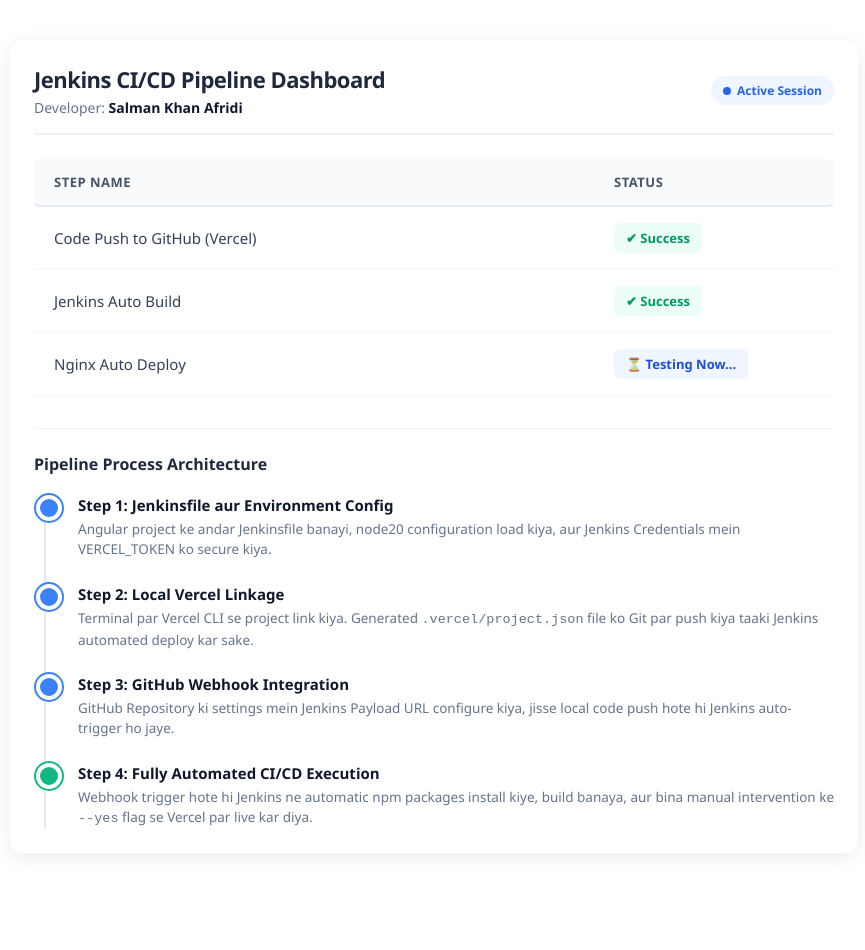
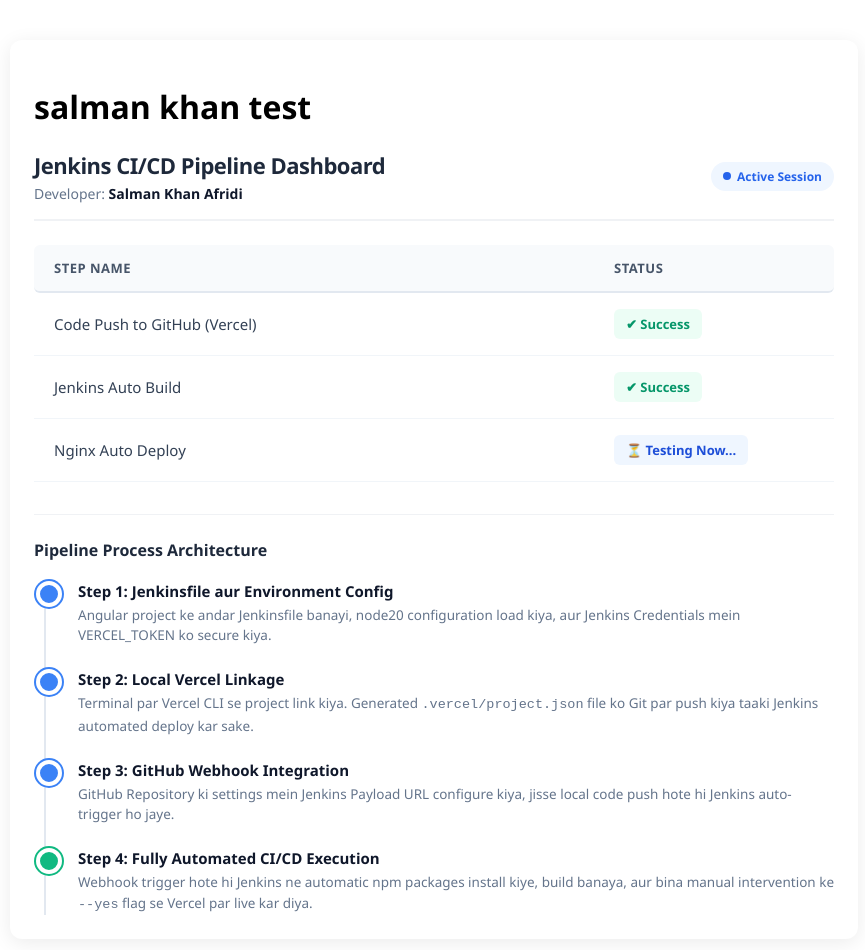
Before and after one commit to personalhacker1-gif/angularapp, an Angular app: page / in a window 1280 px wide. Shown: the top 950 px of the page, without its empty margins (206-1071 px from the left). Before the commit the page ends 893 px from the top, so only its background shows below. Built offline with nearby package versions, Linux system fonts and the light colour scheme.

Commit message:
add name

```diff
--- a/src/app/app.html
+++ b/src/app/app.html
@@ -1,6 +1,8 @@
 <div style="max-width: 800px; margin: 40px auto; padding: 24px; font-family: 'Segoe UI', Roboto, Helvetica, Arial, sans-serif; background: #ffffff; border-radius: 12px; box-shadow: 0 4px 20px rgba(0, 0, 0, 0.08);">
 
   <!-- Dashboard Header -->
+
+  <h1>salman khan test</h1>
   <div style="display: flex; align-items: center; justify-content: space-between; margin-bottom: 24px; border-bottom: 2px solid #f0f2f5; padding-bottom: 16px;">
     <div>
       <h2 style="color: #1e293b; margin: 0; font-size: 22px; font-weight: 600; letter-spacing: -0.5px;">Jenkins CI/CD Pipeline Dashboard</h2>
```
